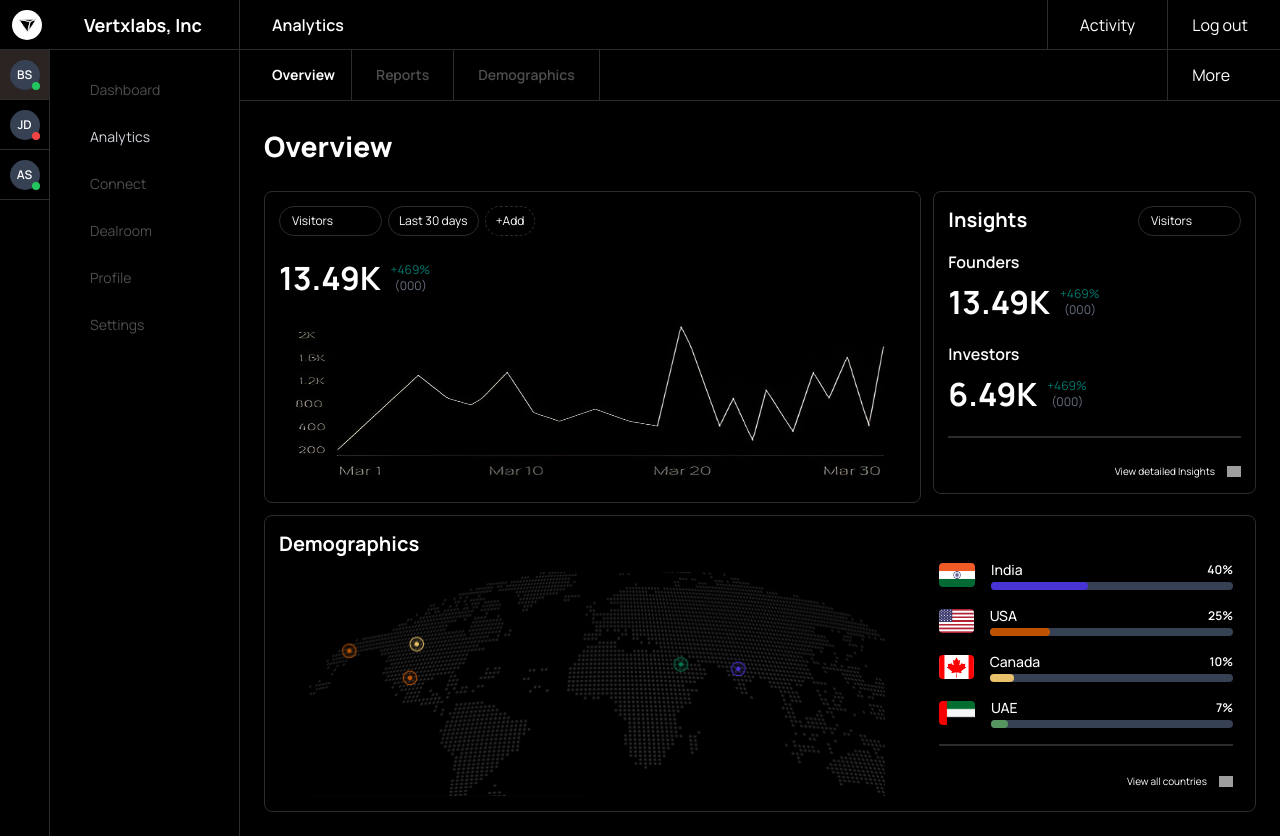
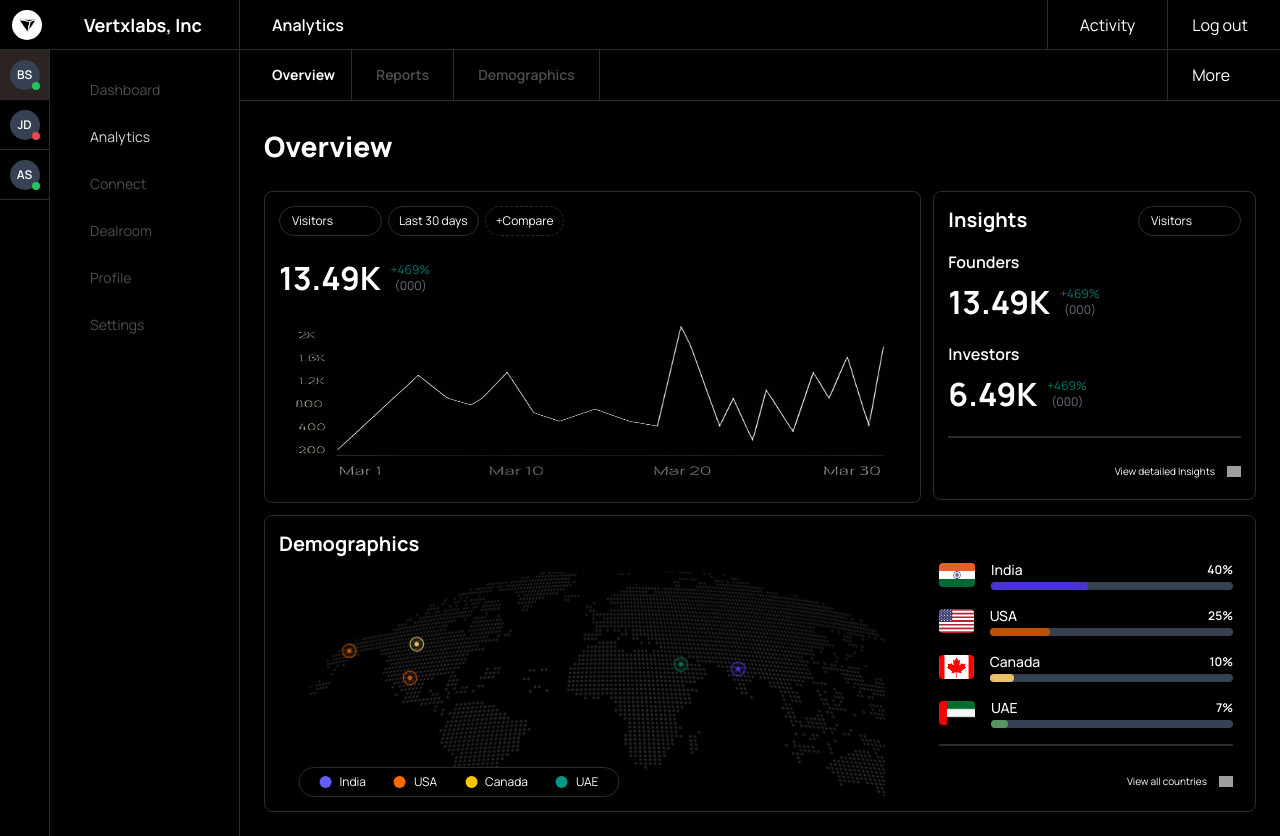
Before and after one commit to Bhavya044/vertx-assignment, a React (Vite) app: page /analytics/overview in a window 1280 px wide. Built offline with nearby package versions, Linux system fonts and the light colour scheme; grey boxes are pictures that could not be loaded.

Commit message:
fix/ fix css classes spellings

```diff
--- a/src/components/Analytics/Overview/Chart.tsx
+++ b/src/components/Analytics/Overview/Chart.tsx
@@ -9,7 +9,7 @@ const Chart = () => {
         <div className="flex gap-1.5">
           <Tag text="Visitors" className="text-left pr-12 pl-3 py-1" />
           <Tag text="Last 30 days" />
-          <Tag text="+Add" className="border-dashed" />
+          <Tag text="+Compare" className="border-dashed" />
         </div>
       }
     >
--- a/src/components/Analytics/Overview/CountrySelector.tsx
+++ b/src/components/Analytics/Overview/CountrySelector.tsx
@@ -2,7 +2,7 @@ import React from "react";
 
 const CountrySelector: React.FC = () => {
   return (
-    <div className="m:flex hidden  space-x-[28px] absolute bottom-0 left-[180px] transform -translate-x-1/2 border border-divider-100 bg-black py-1.5 px-5 rounded-full">
+    <div className="md:flex hidden space-x-[28px] absolute bottom-0 left-[180px] transform -translate-x-1/2 border border-divider-100 bg-black py-1.5 px-5 rounded-full">
       <div className="flex items-center space-x-2">
         <div className="w-3 h-3 bg-indigo-500 rounded-full"></div>
         <span className="text-white text-xs">India</span>
--- a/src/components/Analytics/Overview/Insights.tsx
+++ b/src/components/Analytics/Overview/Insights.tsx
@@ -11,6 +11,7 @@ const Insights = () => {
           <Tag text="Visitors" className=" text-left pr-12 pl-3 py-1" />
         </div>
       }
+      className="lg:min-h-[309px]"
       title="Insights"
     >
       <div className="flex lg:flex-col flex-row lg:gap-3  justify-between">
--- a/src/components/Header.tsx
+++ b/src/components/Header.tsx
@@ -1,4 +1,5 @@
 import React, { useEffect, useState } from "react";
+import { useNavigate } from "react-router-dom"; // Import for routing
 import Avatar from "./UI/Avatar";
 import Tabs from "./UI/Tabs";
 import Icon from "./UI/Icon";
@@ -24,11 +25,22 @@ interface HeaderProps {
 
 const Header: React.FC<HeaderProps> = ({ currentTab, setCurrentTab }) => {
   const tabs = tabGroups[currentTab] || [];
+  const navigate = useNavigate(); // Initialize navigation
   const [activeTab, setActiveTab] = useState(tabs.length > 0 ? tabs[0].id : "");
 
   useEffect(() => {
     setActiveTab(tabs[0]?.id);
   }, [currentTab]);
+
+  useEffect(() => {
+    if (currentTab === "Analytics" && activeTab === "overview") {
+      navigate("/analytics/overview"); // Push navigation route
+    } else if (currentTab === "Profile" && activeTab === "overview") {
+      navigate("/profile/overview"); // Push navigation rout
+    } else {
+      navigate("/");
+    }
+  }, [currentTab, activeTab, navigate]);
 
   return (
     <header className="w-full">
```
